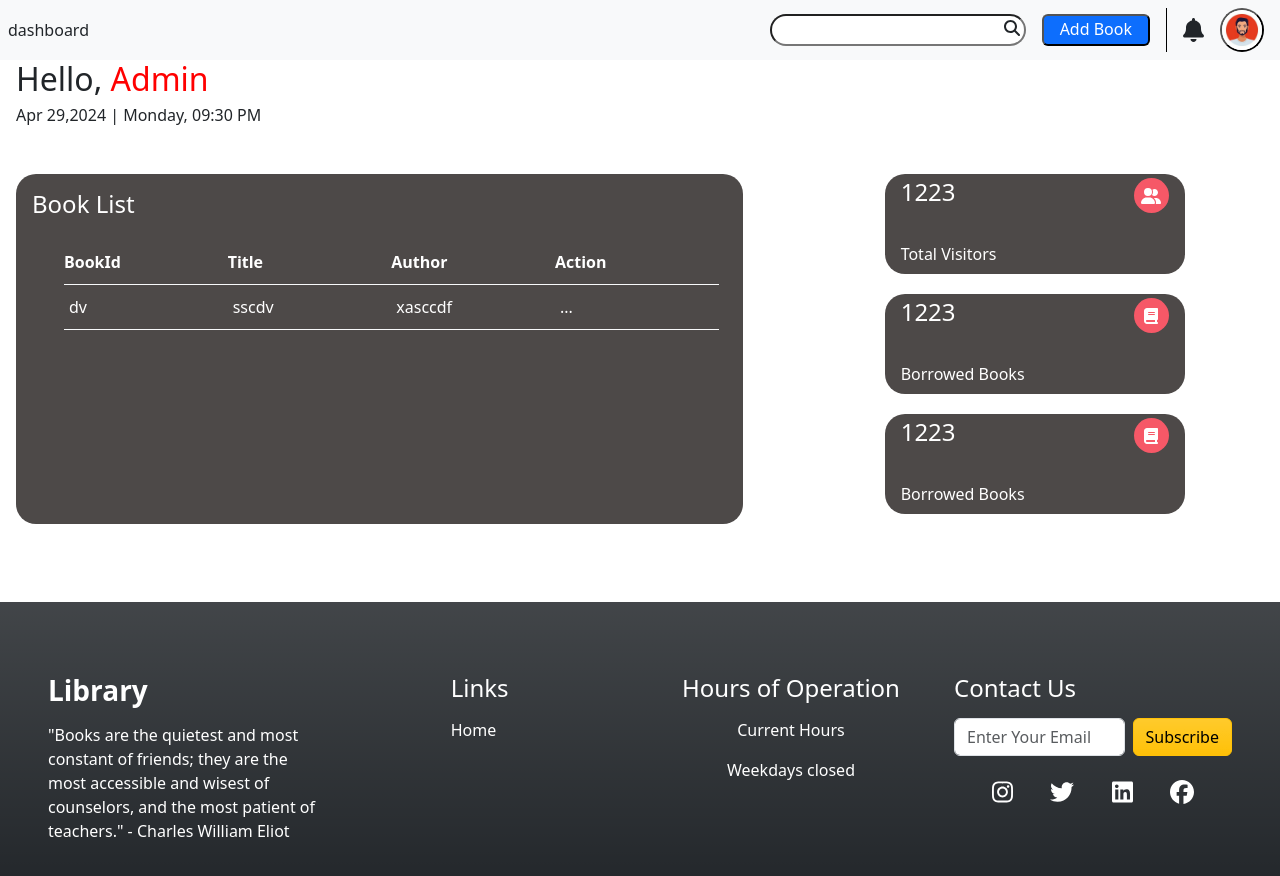
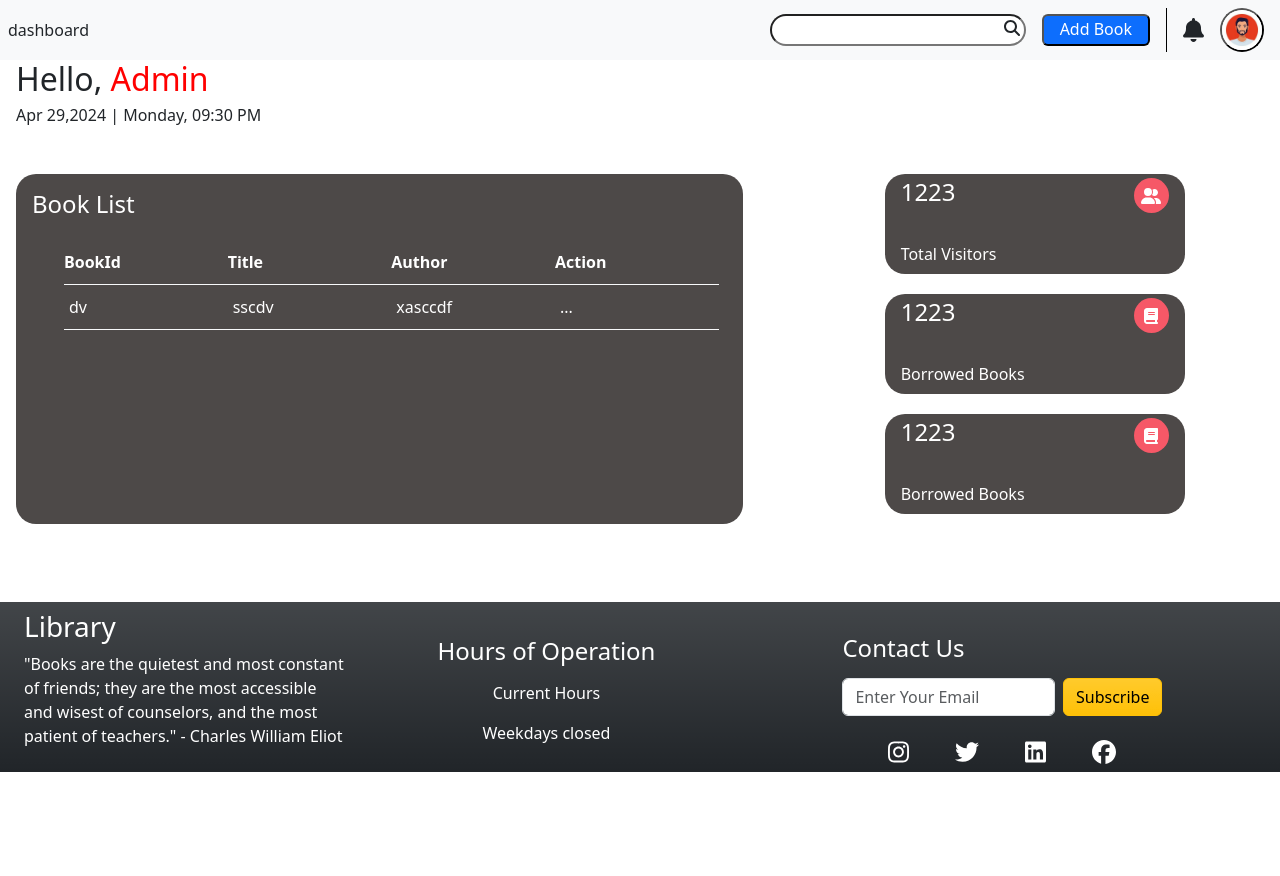
Before and after one commit to sarath2297/Library-management, a React (Vite) app: page /admin in a window 1280 px wide. Shown: the top 876 px of the page. After the commit the page ends 800 px from the top, so only its background shows below. Built offline with nearby package versions, Linux system fonts and the light colour scheme.

Commit message:
fixed footer desigin

```diff
--- a/src/components/Footer.jsx
+++ b/src/components/Footer.jsx
@@ -1,11 +1,40 @@
 import { FontAwesomeIcon } from '@fortawesome/react-fontawesome'
 import { faFacebook, faInstagram, faLinkedin, faTwitter } from '@fortawesome/free-brands-svg-icons'
 
+
+import footerStyles from './Footer.module.css'
 function Footer() {
   return (
     <>
 
-        <div className='d-flex justify-content-center align-items-center w-100 bg-dark bg-gradient text-white p-5'>
+    <div className={` ${footerStyles.mainDiv} bg-dark bg-gradient text-white px-4 py-2`}>
+         <div className={`d-flex flex-column ${footerStyles.firstSection}`}>
+            <h3>Library</h3>
+            <p>"Books are the quietest and most constant of friends; they are the most accessible and wisest of counselors, and the most patient of teachers." - Charles William Eliot</p>
+         </div>
+         <div className={`d-flex flex-column ${footerStyles.secondSection}`} >
+         <h4 className='mb-3 mt-4 text-center'>Hours of Operation</h4>
+            <div className='text-center'>
+            <p>Current Hours</p>
+            <p>Weekdays closed</p>
+            </div>
+         </div>
+         <div className={`d-flex flex-column ${footerStyles.thirdSection}`} >
+         <h4 className='mb-3 mt-4'>Contact Us</h4>
+            <div className='d-flex'>
+              <input type="text" placeholder='Enter Your Email' className='form-control'/>
+              <button className='btn btn-warning bg-gradient ms-2'>Subscribe</button>
+            </div>
+            <div className='d-flex justify-content-evenly mt-4 w-100'>
+            <FontAwesomeIcon icon={faInstagram} size='xl'/>
+            <FontAwesomeIcon icon={faTwitter} size='xl'/>
+            <FontAwesomeIcon icon={faLinkedin} size='xl'/>
+            <FontAwesomeIcon icon={faFacebook} size='xl'/>
+            </div>
+         </div>
+    </div>
+
+        {/* <div className='d-flex justify-content-center align-items-center w-100 bg-dark bg-gradient text-white p-5'>
         <div className='row'>
           <div className='col-md-3'>
           <h3 className='mb-3 mt-4'><b>Library</b></h3>
@@ -41,7 +70,7 @@ function Footer() {
           </div>
 
         </div>
-      </div>
+      </div> */}
 
     </>
   )
--- /dev/null
+++ b/src/components/Footer.module.css
@@ -0,0 +1,21 @@
+.mainDiv{
+    width: 100%;
+   display: flex;
+   flex-wrap: wrap;
+   justify-content: space-evenly;
+   align-items: center;
+}
+.firstSection{
+    max-width: 20rem;
+
+}
+.secondSection{
+    max-width: 20rem;
+   margin-inline: auto;
+}
+
+.thirdSection{
+    max-width: 20rem;
+    margin-inline: auto;
+
+}
```
